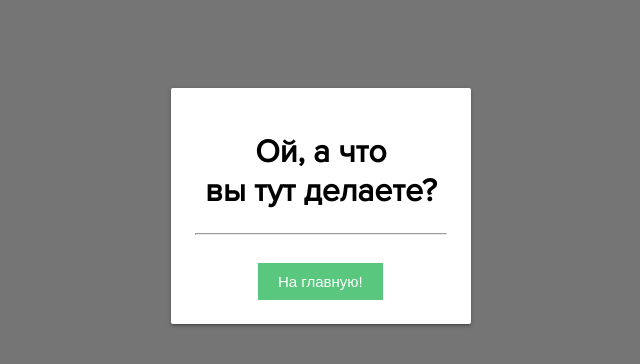
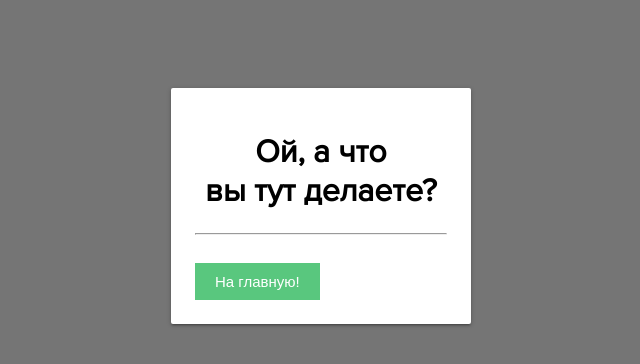
Before and after one commit to MrKrasnov/cash-control, a Vue app: page /404 in a window 1280 px wide. Shown: the top 364 px of the page, without its empty margins (319-959 px from the left). Built offline with nearby package versions, Linux system fonts and the light colour scheme.

Commit message:
Added events to the button in 'topmenu'

```diff
--- a/src/views/MainLayout.vue
+++ b/src/views/MainLayout.vue
@@ -1,10 +1,9 @@
 <template>
     <div class="orm">
-        <topmenu/>
+        <topmenu  @click="isOpen = !isOpen"/>
         <div class="app-flex">
-        <navbar/>
-        <router-view/>
-
+        <navbar v-model="isOpen" />
+        <router-view />
         <router-link :to="'/record'">
             <button @click="currentRouteName = ''" class="Added">+</button>
         </router-link>
@@ -18,10 +17,15 @@ import Navbar from './crm/NavBar.vue';
 
 export default {
 name: 'MainLayout',
+data() {
+    return {
+        isOpen: true,
+    }
+},
 components: {
     Topmenu,
     Navbar,
-}
+},
 }
 </script>
 <style lang="sass">
--- a/src/views/crm/NavBar.vue
+++ b/src/views/crm/NavBar.vue
@@ -1,8 +1,11 @@
 <template>
-    <nav class="navigation">
+    <nav class="navigation" :class="{navbaropen: value, offnavbaropen: !value}" >
         <ul class="navigation-ul">
             <li v-for="(item, index) in items" :key="index">
-                <router-link :to="item.path">
+                <router-link
+                :to="item.path"
+                :exact="item.exact"
+                >
                 {{item.name}}
                 </router-link>
                 </li>
@@ -12,11 +15,12 @@
 
 <script>
 export default {
+    props: ['value'],
     name: 'Navbar',
     data() {
     return {
       items: [
-        { name: 'Счет', path: '/', component: 'Home' },
+        { name: 'Счет', path: '/', component: 'Home', exact: true },
         { name: 'История', path: '/history', component: 'History' },
         { name: 'Планирование', path: '/planning', component: 'Planning'},
         { name: 'Новая запись', path: '/record', component: 'Record' },
@@ -32,7 +36,9 @@ export default {
 }
 </script>
 <style lang="sass">
+
 .navigation
+    position: relative
     padding-right: 1.5%
     background-color: #e7e6cd
     border-right: 2px solid #96a387
@@ -51,4 +57,10 @@ export default {
                     color: #3ab003
                 &:focus
                     color: #eb6e1e
+.navbaropen
+  transition: cubic-bezier(0, 0, 0, 0) 0.5s
+  right: 0%
+.offnavbaropen
+  transition: cubic-bezier(0.46, 0.63, 0.65, 0.21) 2s
+  right: 15%
 </style>
--- a/src/views/crm/TopMenu.vue
+++ b/src/views/crm/TopMenu.vue
@@ -4,7 +4,7 @@
             <div class="topmenu">
                 <div class="topmenu-start">
                     <div class='topmenu-start-component'>
-                        <button class='topmenu-start-component-btn'>
+                        <button @click="$emit('click')" class='topmenu-start-component-btn'>
                             <img class='topmenu-start-component-btn-img' src="../../assets/icon/menu.svg" alt="menu-svg">
                         </button>
                     </div>
--- a/src/views/system/PageNotFound.vue
+++ b/src/views/system/PageNotFound.vue
@@ -47,7 +47,6 @@ export default {
                 font-size: 15px
                 padding: 10px 20px
                 margin-top: 20px
-                margin-left: 25%
                 &:hover
                     transition: 1.5s
                     filter: contrast(200%)
```
